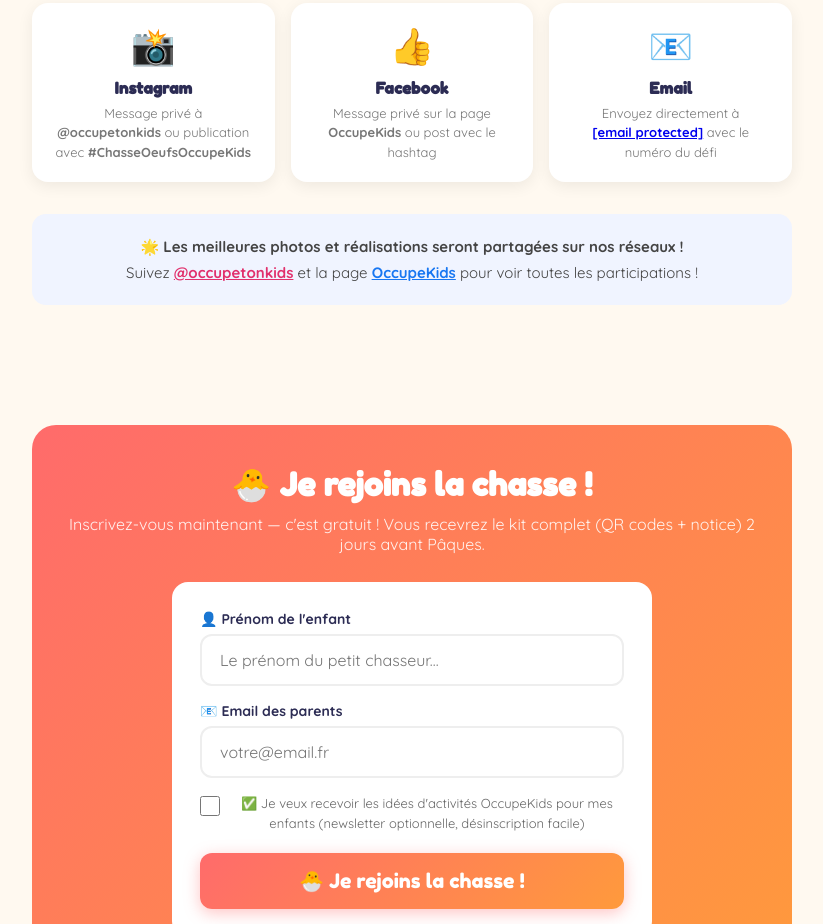
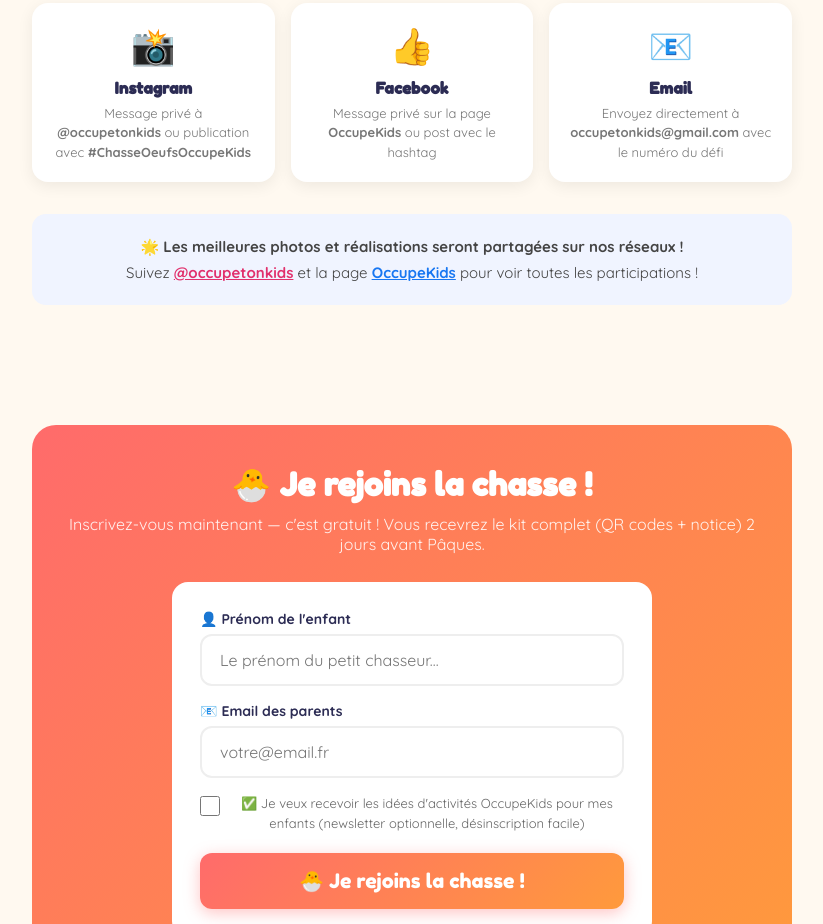
Before and after one commit to Damdhs/occupekids.fr, a website: page chasse_oeufs_2026.html in a window 1280 px wide. Shown: the part 3257-4181 px from the top of the page, without its empty margins (228-1051 px from the left). Drawn offline with Linux system fonts and the light colour scheme.

Commit message:
Update chasse_oeufs_2026.html

```diff
--- a/chasse_oeufs_2026.html
+++ b/chasse_oeufs_2026.html
@@ -287,7 +287,7 @@ footer a { color:rgba(255,255,255,0.5); text-decoration:none; }
     <div class="share-channel">
       <div class="icon">📧</div>
       <h4>Email</h4>
-      <p>Envoyez directement à <strong><a href="/cdn-cgi/l/email-protection" class="__cf_email__" data-cfemail="cfa0acacbabfaabba0a1a4a6abbc8fa8a2aea6a3e1aca0a2">[email&#160;protected]</a></strong> avec le numéro du défi</p>
+      <p>Envoyez directement à <strong>occupetonkids@gmail.com </strong> avec le numéro du défi</p>
     </div>
   </div>
   <div style="background:#F0F4FF;border-radius:14px;padding:20px 24px;text-align:center;">
```
